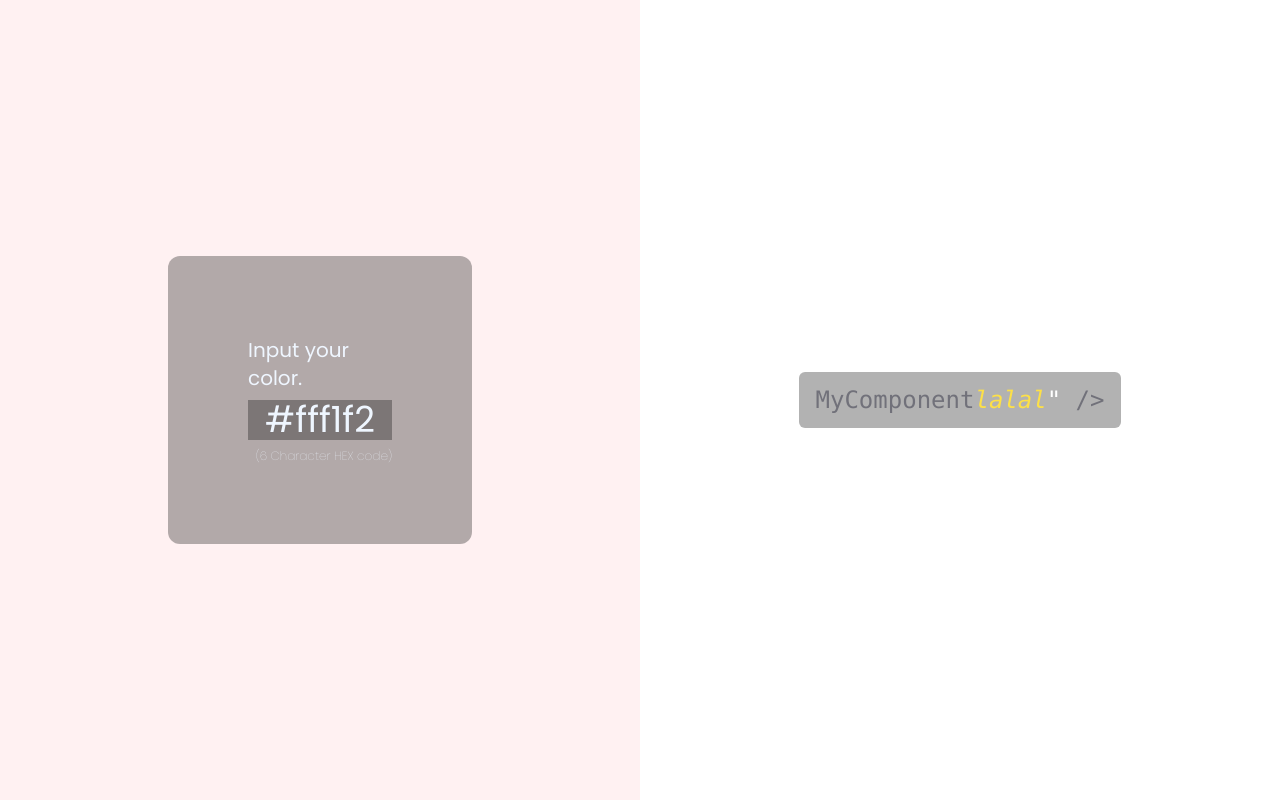
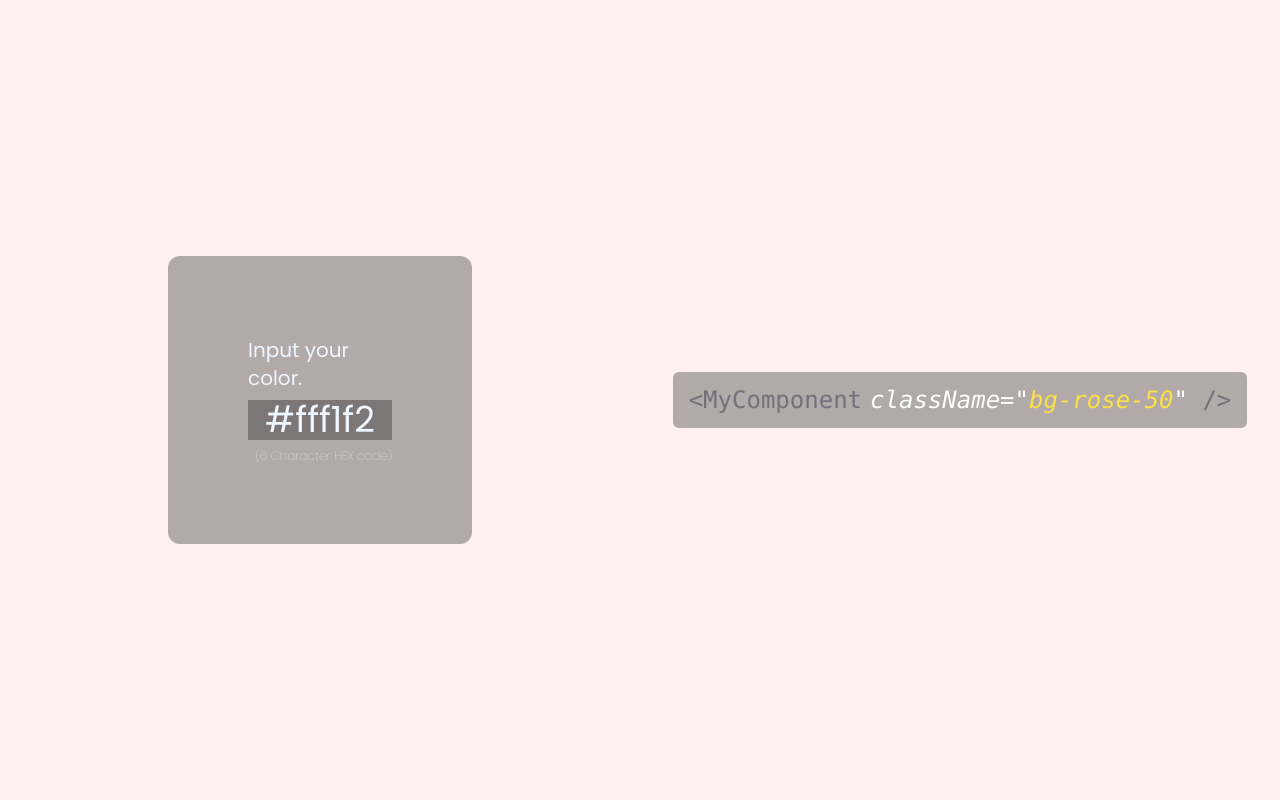
Before and after one commit to lurx/tailwind-color-match, a React (Create React App) app: page / in a window 1280 px wide. Built offline with nearby package versions, Linux system fonts and the light colour scheme.

Commit message:
:bug: restored accidentally removed code

```diff
--- a/src/App.js
+++ b/src/App.js
@@ -16,7 +16,7 @@ const App = () => {
             console.log(item);
             return ''
         })
-        setOutputClass('lalal');
+        setOutputClass('bg-rose-50');
         console.log( stringColors, unused );
 
         // add # to hex if missing
@@ -157,9 +157,10 @@ const App = () => {
             </div>
             <div className={`flex items-center justify-center ${outputClass}`}>
                 <div className="backdrop py-2 px-4 inner-shadow rounded-md text-gray-500 font-mono leading-10 text-2xl">
-                    {/*{'<'}*/}
+                    {'<'}
                     MyComponent
-                    <span className="italic text-white"><span
+                    <span className="italic text-white ml-2">
+                        className=&quot;<span
                     className="text-yellow-300">{outputClass}</span>&quot;</span>{' />'}
                 </div>
 
```
